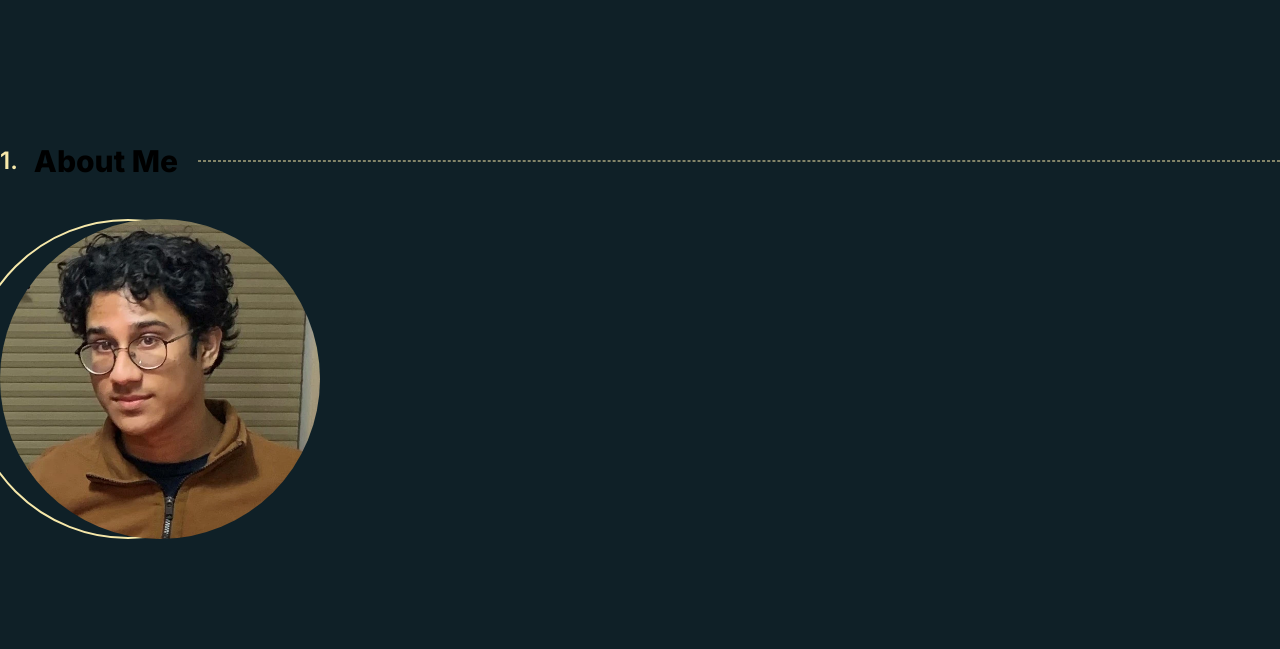
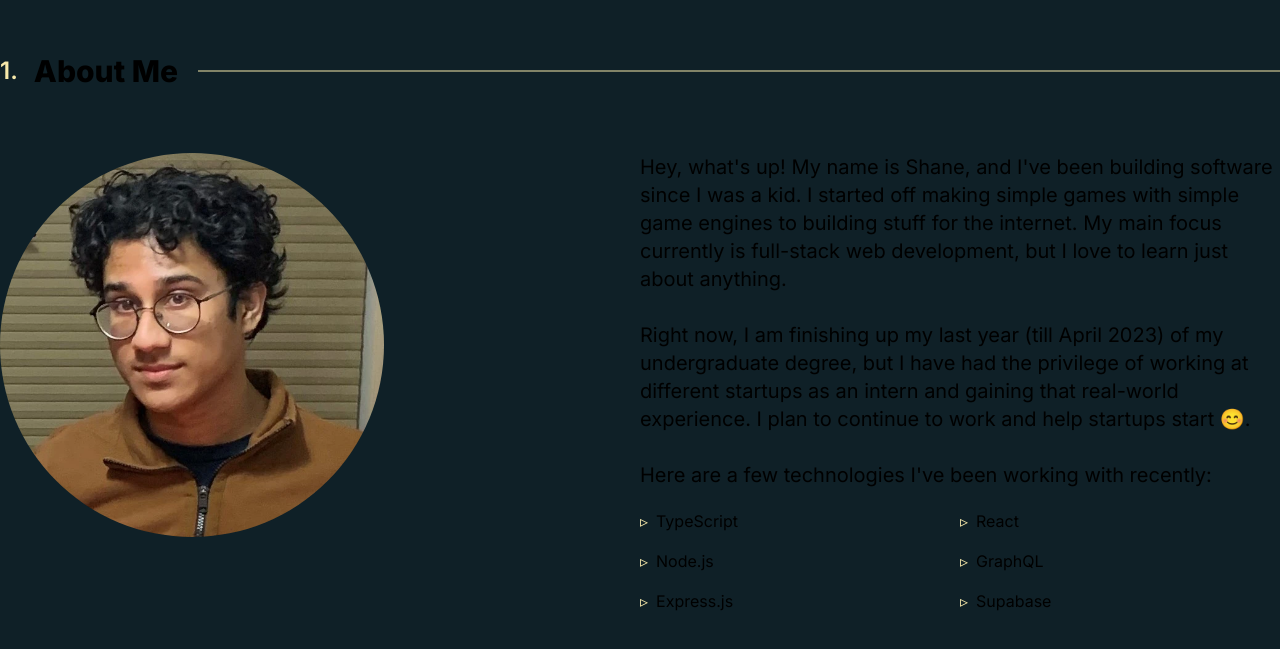
Before and after one commit to shanerrr/portfolio, a Next.js app: page / in a window 1280 px wide. Shown: the part 859-1508 px from the top of the page. Built offline with nearby package versions, Linux system fonts and the light colour scheme.

Commit message:
about us sage basically done

```diff
--- a/components/About/About.tsx
+++ b/components/About/About.tsx
@@ -4,16 +4,45 @@ export default function About() {
   return (
     <div id="about" className="flex h-screen flex-col justify-center">
       <div className="container mx-auto">
-        <h2 className="mb-10 flex items-center whitespace-nowrap text-3xl font-extrabold before:mr-4 before:text-2xl before:font-semibold before:text-yellow before:content-['1.'] after:ml-5 after:flex after:w-full after:items-center after:border after:border-dashed after:border-yellow/50">
+        <h2 className="mb-16 flex items-center whitespace-nowrap text-3xl font-extrabold before:mr-4 before:text-2xl before:font-semibold before:text-yellow before:content-['1.'] after:ml-5 after:flex after:w-full after:items-center after:border after:border-yellow/50">
           About Me
         </h2>
-        <div className="relative h-80 w-80 rounded-full after:relative after:right-8 after:block after:h-full after:w-full after:rounded-full after:border-2 after:border-yellow">
+        <div className="grid grid-cols-2">
+          <div className="relative h-96 w-96 rounded-full">
             <Image
               className="absolute z-10 flex rounded-full object-cover object-top"
               alt="Profile Picture"
               fill={true}
               src="/profile.webp"
+              quality={100}
             />
+          </div>
+          <div>
+            <p className="text-xl">
+              Hey, what's up! My name is Shane, and I've been building software
+              since I was a kid. I started off making simple games with simple
+              game engines to building stuff for the internet. My main focus
+              currently is full-stack web development, but I love to learn just
+              about anything.
+              <br />
+              <br />
+              Right now, I am finishing up my last year (till April 2023) of my
+              undergraduate degree, but I have had the privilege of working at
+              different startups as an intern and gaining that real-world
+              experience. I plan to continue to work and help startups start 😊.
+              <br />
+              <br />
+              Here are a few technologies I've been working with recently:
+            </p>
+            <ul className="text-md mt-5 grid grid-cols-2 [&>li]:mb-4 [&>li]:before:mr-2 [&>li]:before:text-yellow [&>li]:before:content-['▹']">
+              <li>TypeScript</li>
+              <li>React</li>
+              <li>Node.js</li>
+              <li>GraphQL</li>
+              <li>Express.js</li>
+              <li>Supabase</li>
+            </ul>
+          </div>
         </div>
       </div>
     </div>
--- a/components/Hero/Hero.tsx
+++ b/components/Hero/Hero.tsx
@@ -6,7 +6,7 @@ export default function Hero() {
     <div className="flex h-screen flex-col justify-center">
       <div className="container mx-auto">
         <span className="">👋🏽 Hello, my name is</span>
-        <h1 className="font-handwriting text-7xl font-extrabold leading-tight text-yellow">
+        <h1 className="font-handwriting text-8xl font-extrabold leading-tight text-yellow">
           Shane Goonasekera.
         </h1>
         <h2 className="text-7xl font-bold leading-tight">
```
Lines whose indentation alone changed are shown as unchanged.
